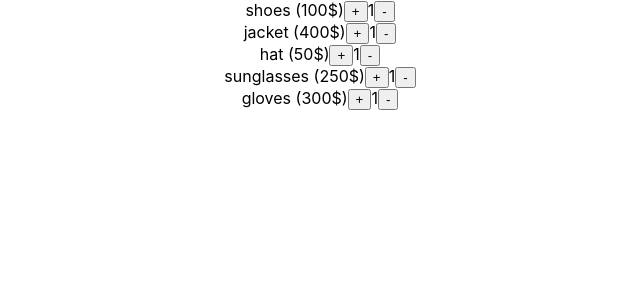
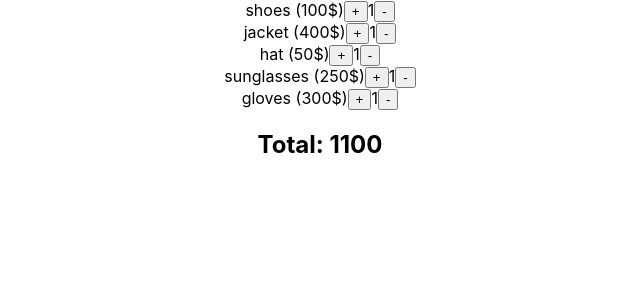
Before and after one commit to AtulPant2704/Machine-Coding-Round, a React (Create React App) app: page / in a window 1280 px wide. Shown: the top 300 px of the page, without its empty margins (320-960 px from the left). Built offline with nearby package versions, Linux system fonts and the light colour scheme.

Commit message:
feat: calculate price of products

```diff
--- a/src/questions/QuantityController.jsx
+++ b/src/questions/QuantityController.jsx
@@ -1,6 +1,7 @@
 import { useState } from "react";
 
 // Problem: You have a list of items with price and quantity. Create two buttons for each and every element in the data list. One will increment the quantity of the particular item, and one will decrement the quantity. Show all details of the items on the page.
+// Problem: Extension of question02 - show the total price at the end of the list which would be the sum of (price * quantity) for all items
 const QuantityController = () => {
   const data = [
     {
@@ -52,6 +53,10 @@ const QuantityController = () => {
     setOrgData(newData.filter((product) => product.quantity >= 1));
   };
 
+  const getTotalPrice = () => {
+    return orgData.reduce((acc, curr) => acc + curr.price * curr.quantity, 0);
+  };
+
   return (
     <div>
       {orgData.map(({ id, item, price, quantity }) => (
@@ -62,6 +67,7 @@ const QuantityController = () => {
           <button onClick={() => quantityHandler(id, "decrement")}>-</button>
         </div>
       ))}
+      <h2>Total: {getTotalPrice()}</h2>
     </div>
   );
 };
```
